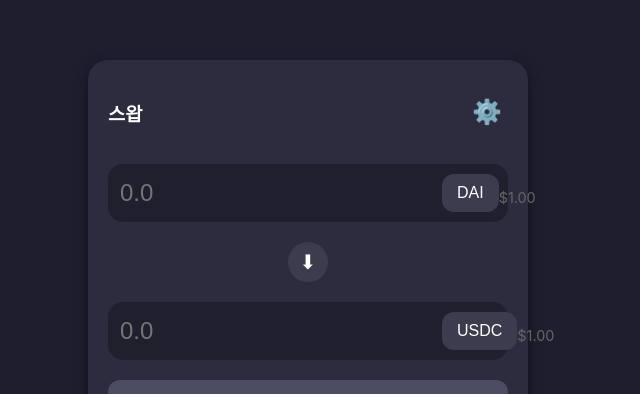
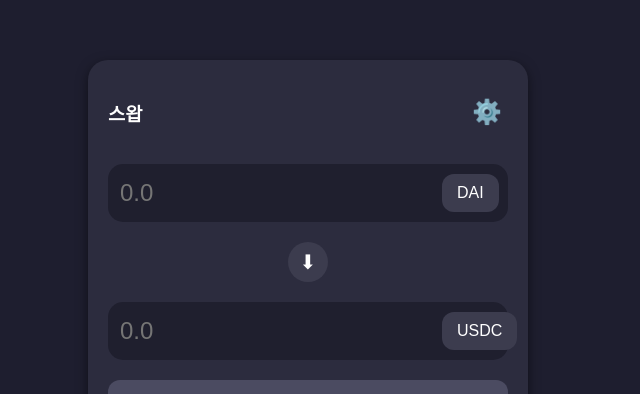
Before and after one commit to HY30K/ClientHomework, a React (Create React App) app in the folder uniswap-swap-ui/: page / in a window 1280 px wide. Shown: the part 104-498 px from the top of the page, without its empty margins (332-972 px from the left). Built offline with nearby package versions, Linux system fonts and the light colour scheme; no server answers.

Commit message:
Function Compo

```diff
--- a/uniswap-swap-ui/src/components/Modal/Modal.tsx
+++ b/uniswap-swap-ui/src/components/Modal/Modal.tsx
@@ -1,4 +1,3 @@
-import React from 'react';
 import TokenList from '../TokenList';
 import RecentTokensList from './RecentTokensList';
 import ModalHeader from './ModalHeader';
--- a/uniswap-swap-ui/src/components/SwapButton.tsx
+++ b/uniswap-swap-ui/src/components/SwapButton.tsx
@@ -1,5 +1,3 @@
-import React from 'react'; // React 라이브러리에서 React 기능을 가져옴
-
 // SwapButtonProps 인터페이스 정의: SwapButton 컴포넌트에 필요한 props 타입 정의
 interface SwapButtonProps {
   amountFrom: string; // 스왑할 첫 번째 토큰의 금액 (사용자가 입력한 값)
@@ -8,11 +6,11 @@ interface SwapButtonProps {
 }
 
 // SwapButton 컴포넌트 선언: SwapButtonProps 타입의 props를 받음
-const SwapButton: React.FC<SwapButtonProps> = ({
+export default function SwapButton ({
   amountFrom,
   amountTo,
   onSwap
-}) => {
+} : SwapButtonProps) {
   // 버튼의 활성화 상태를 결정하는 변수
   const isEnabled = Boolean(amountFrom && amountTo); // amountFrom과 amountTo가 모두 존재하면 true
 
@@ -33,6 +31,3 @@ const SwapButton: React.FC<SwapButtonProps> = ({
     </button>
   );
 };
-
-// 컴포넌트를 외부에서 사용할 수 있도록 내보내기
-export default SwapButton;
--- a/uniswap-swap-ui/src/components/TokenInput.tsx
+++ b/uniswap-swap-ui/src/components/TokenInput.tsx
@@ -12,7 +12,7 @@ interface TokenInputProps {
 }
 
 // TokenInput 컴포넌트를 정의합니다.
-const TokenInput: React.FC<TokenInputProps> = ({
+export default function TokenInput({
   amount,         // 입력된 금액
   onAmountChange, // 금액 변경 핸들러
   isFocused,      // 포커스 상태
@@ -20,7 +20,7 @@ const TokenInput: React.FC<TokenInputProps> = ({
   selectedToken,  // 선택된 토큰
   onTokenSelect,  // 토큰 선택 핸들러
   tokenPrice,     // 선택된 토큰의 가격
-}) => {
+}: TokenInputProps) {
   const [storedToken, setStoredToken] = useState<string>(selectedToken); // 상태 변수를 사용하여 저장된 토큰을 관리합니다.
 
   // 컴포넌트가 마운트될 때 로컬 스토리지에서 저장된 토큰을 불러옵니다.
@@ -53,12 +53,9 @@ const TokenInput: React.FC<TokenInputProps> = ({
         {selectedToken} {/* 선택된 토큰의 심볼 */}
       </button>
       {/* 선택된 토큰의 USD 가격 표시 */}
-      <div className="token-price">
-        {tokenPrice ? `$${tokenPrice.toFixed(2)}` : '가격 정보 없음'} {/* 가격이 있을 경우 표시 */}
-      </div>
+      {/* <div className="token-price">
+        {tokenPrice ? `$${tokenPrice.toFixed(2)}` : '가격 정보 없음'} {/* 가격이 있을 경우 표시 오류로 인해 주석처리}
+      </div> */}
     </div>
   );
 };
-
-// 컴포넌트를 외부에서 사용할 수 있도록 내보내기
-export default TokenInput;
```
